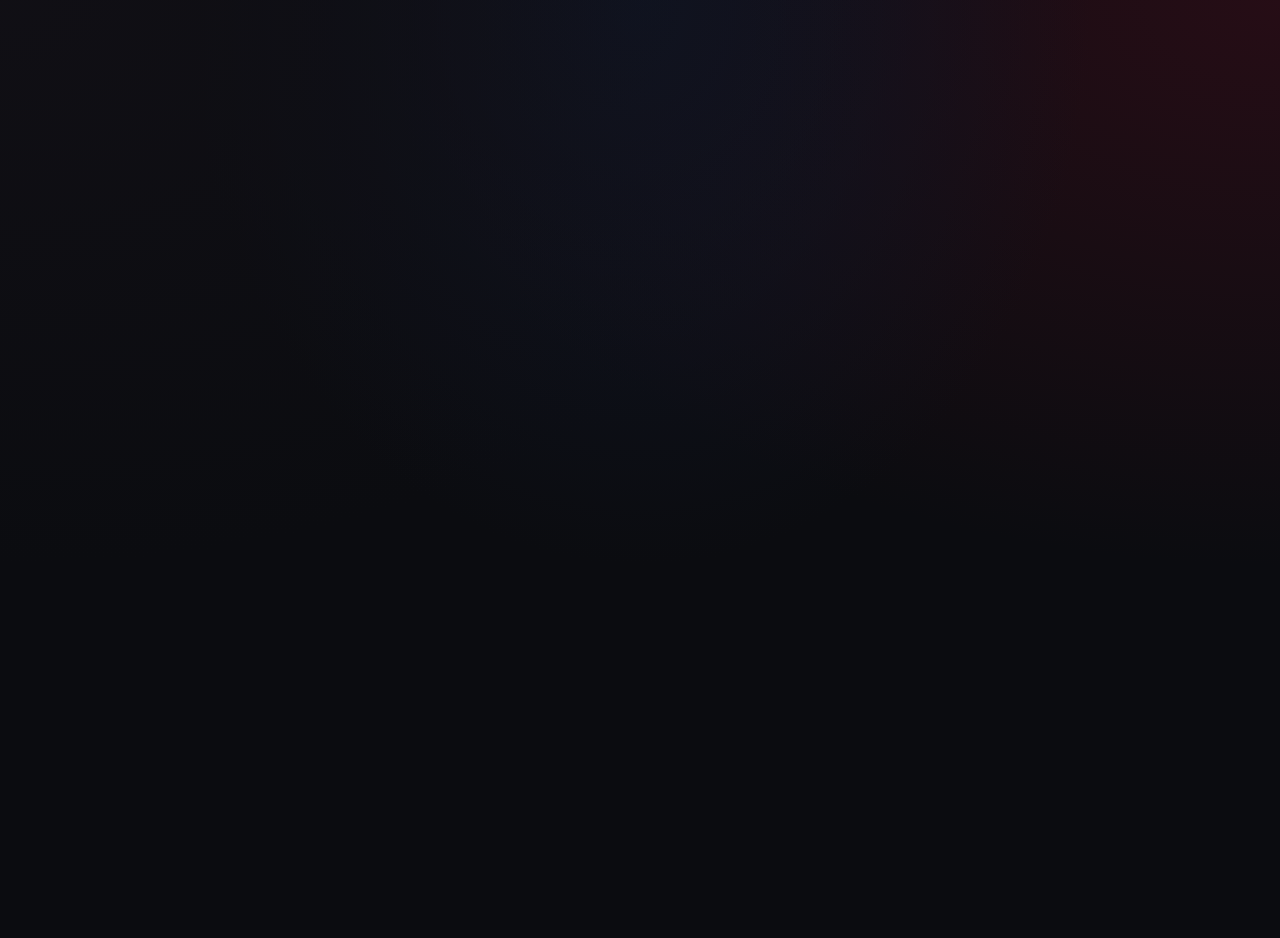
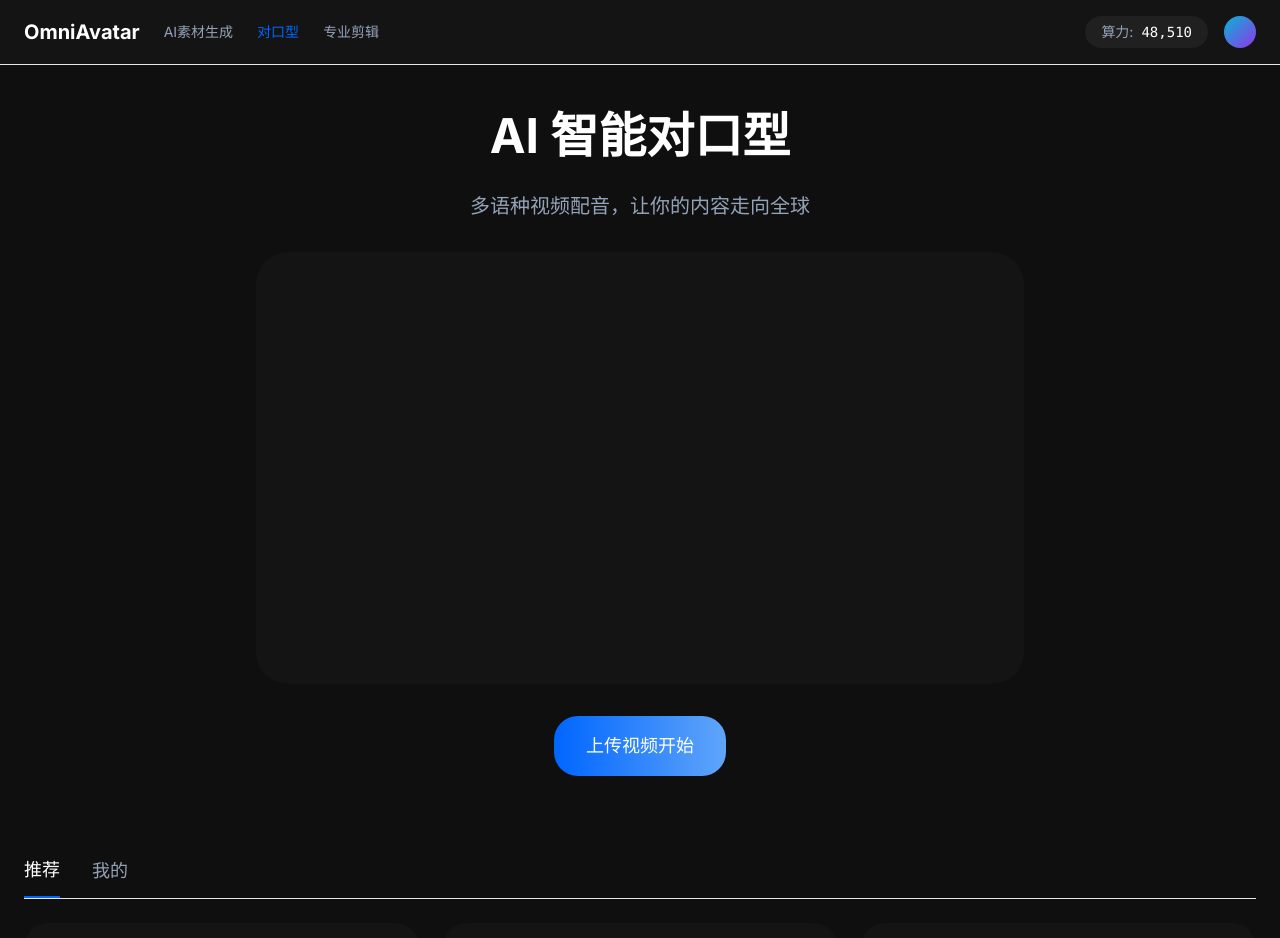
Before and after one commit to cchu0223-hash/OmniAvatar-Smart-Asset-Center, a React (Vite) app: page /lipsync in a window 1280 px wide. Before the commit this address had no page. Shown: the top 938 px of the page. Before the commit the page ends 800 px from the top, so only its background shows below. Built offline with nearby package versions, Linux system fonts and the light colour scheme.

Commit message:
feat: 创建对口型落地页骨架
- 新增 LipSyncPage.tsx 页面组件
- 实现 5 个状态机阶段：idle/uploading/parsing/editing/generating
- 添加 Header 导航栏
- 添加 Hero 区和上传入口
- 添加推荐/我的 Tab 切换
- 配置 /lipsync 路由

```diff
--- /dev/null
+++ b/src/LipSyncPage.tsx
@@ -0,0 +1,176 @@
+import { useState } from 'react'
+
+// 状态机类型定义
+type LipSyncStage = 'idle' | 'uploading' | 'parsing' | 'editing' | 'generating'
+
+export default function LipSyncPage() {
+  const [stage, setStage] = useState<LipSyncStage>('idle')
+
+  return (
+    <div className="min-h-screen bg-[#0F0F0F] text-white">
+      {/* Header 导航栏 */}
+      <header className="fixed top-0 left-0 right-0 z-50 bg-[#141414] border-b border-white/8">
+        <div className="max-w-7xl mx-auto px-6 h-16 flex items-center justify-between">
+          {/* Logo */}
+          <div className="flex items-center gap-6">
+            <a href="/" className="text-xl font-bold">OmniAvatar</a>
+            <a href="/" className="text-sm text-slate-400 hover:text-white">AI素材生成</a>
+            <span className="text-sm text-[#0066FF] font-medium">对口型</span>
+            <a href="/professional-edit" className="text-sm text-slate-400 hover:text-white">专业剪辑</a>
+          </div>
+
+          {/* 右侧 */}
+          <div className="flex items-center gap-4">
+            <div className="px-4 py-1.5 rounded-full bg-white/5 text-sm">
+              <span className="text-slate-400">算力:</span>
+              <span className="ml-2 text-white font-mono">48,510</span>
+            </div>
+            <button className="w-8 h-8 rounded-full bg-gradient-to-br from-cyan-500 to-purple-600" />
+          </div>
+        </div>
+      </header>
+
+      {/* 主内容区 */}
+      <main className="pt-16">
+        {/* 工作区 - 根据 stage 切换 */}
+        <div className="max-w-5xl mx-auto px-6 py-12">
+          {stage === 'idle' && <HeroSection onUpload={() => setStage('uploading')} />}
+          {stage === 'uploading' && <UploadingPanel />}
+          {stage === 'parsing' && <ParsingPanel />}
+          {stage === 'editing' && <EditingPanel />}
+          {stage === 'generating' && <GeneratingPanel />}
+        </div>
+
+        {/* Tab 区 - idle 时显示 */}
+        {stage === 'idle' && (
+          <div className="max-w-7xl mx-auto px-6 py-8">
+            <TabSection />
+          </div>
+        )}
+      </main>
+    </div>
+  )
+}
+
+// Hero 区组件
+function HeroSection({ onUpload }: { onUpload: () => void }) {
+  return (
+    <div className="text-center space-y-8">
+      <h1 className="text-5xl font-bold">AI 智能对口型</h1>
+      <p className="text-xl text-slate-400">多语种视频配音，让你的内容走向全球</p>
+
+      {/* 品牌视频占位 */}
+      <div className="w-full max-w-3xl mx-auto aspect-video bg-[#141414] rounded-2xl" />
+
+      {/* 上传入口 */}
+      <button
+        onClick={onUpload}
+        className="px-8 py-4 bg-gradient-to-r from-[#0066FF] to-[#60A5FA] rounded-xl text-lg font-medium hover:opacity-90"
+      >
+        上传视频开始
+      </button>
+    </div>
+  )
+}
+
+// 上传进度面板
+function UploadingPanel() {
+  return (
+    <div className="text-center space-y-4">
+      <div className="text-lg">上传中...</div>
+      <div className="w-full max-w-md mx-auto h-2 bg-white/10 rounded-full overflow-hidden">
+        <div className="h-full bg-gradient-to-r from-[#0066FF] to-[#60A5FA] w-1/2" />
+      </div>
+    </div>
+  )
+}
+
+// 解析进度面板
+function ParsingPanel() {
+  return (
+    <div className="text-center space-y-4">
+      <div className="w-24 h-24 mx-auto rounded-full border-4 border-[#0066FF] border-t-transparent animate-spin" />
+      <div className="text-lg">视频解析中...</div>
+    </div>
+  )
+}
+
+// 台词编辑面板
+function EditingPanel() {
+  return (
+    <div className="space-y-6">
+      <h2 className="text-2xl font-bold">编辑台词</h2>
+      <div className="p-6 bg-[#141414] rounded-xl">
+        <p className="text-slate-400">台词编辑区域</p>
+      </div>
+    </div>
+  )
+}
+
+// 生成提交面板
+function GeneratingPanel() {
+  return (
+    <div className="text-center space-y-4">
+      <div className="text-lg">任务已提交</div>
+      <p className="text-slate-400">可在「我的」Tab 查看进度</p>
+      <button className="px-6 py-3 bg-[#0066FF] rounded-xl">新建任务</button>
+    </div>
+  )
+}
+
+// Tab 区组件
+function TabSection() {
+  const [activeTab, setActiveTab] = useState<'recommend' | 'mine'>('recommend')
+
+  return (
+    <div className="space-y-6">
+      {/* Tab 切换 */}
+      <div className="flex items-center gap-8 border-b border-white/8">
+        <button
+          onClick={() => setActiveTab('recommend')}
+          className={`pb-3 text-lg font-medium ${
+            activeTab === 'recommend'
+              ? 'text-white border-b-2 border-[#0066FF]'
+              : 'text-slate-400'
+          }`}
+        >
+          推荐
+        </button>
+        <button
+          onClick={() => setActiveTab('mine')}
+          className={`pb-3 text-lg font-medium ${
+            activeTab === 'mine'
+              ? 'text-white border-b-2 border-[#0066FF]'
+              : 'text-slate-400'
+          }`}
+        >
+          我的
+        </button>
+      </div>
+
+      {/* Tab 内容 */}
+      {activeTab === 'recommend' && <RecommendTab />}
+      {activeTab === 'mine' && <MineTab />}
+    </div>
+  )
+}
+
+// 推荐 Tab
+function RecommendTab() {
+  return (
+    <div className="grid grid-cols-3 gap-6">
+      {[1, 2, 3, 4, 5, 6].map(i => (
+        <div key={i} className="aspect-video bg-[#141414] rounded-xl" />
+      ))}
+    </div>
+  )
+}
+
+// 我的 Tab
+function MineTab() {
+  return (
+    <div className="space-y-4">
+      <p className="text-center text-slate-400 py-12">还没有作品</p>
+    </div>
+  )
+}
--- a/src/main.tsx
+++ b/src/main.tsx
@@ -5,12 +5,14 @@ import './index.css'
 import App from './App.tsx'
 import ProfessionalEditPage from './ProfessionalEditPage.tsx'
 import MyWorksPage from './MyWorksPage.tsx'
+import LipSyncPage from './LipSyncPage.tsx'
 
 createRoot(document.getElementById('root')!).render(
   <StrictMode>
     <BrowserRouter>
       <Routes>
         <Route path="/" element={<App />} />
+        <Route path="/lipsync" element={<LipSyncPage />} />
         <Route path="/professional-edit" element={<ProfessionalEditPage />} />
         <Route path="/my-works" element={<MyWorksPage />} />
       </Routes>
```
